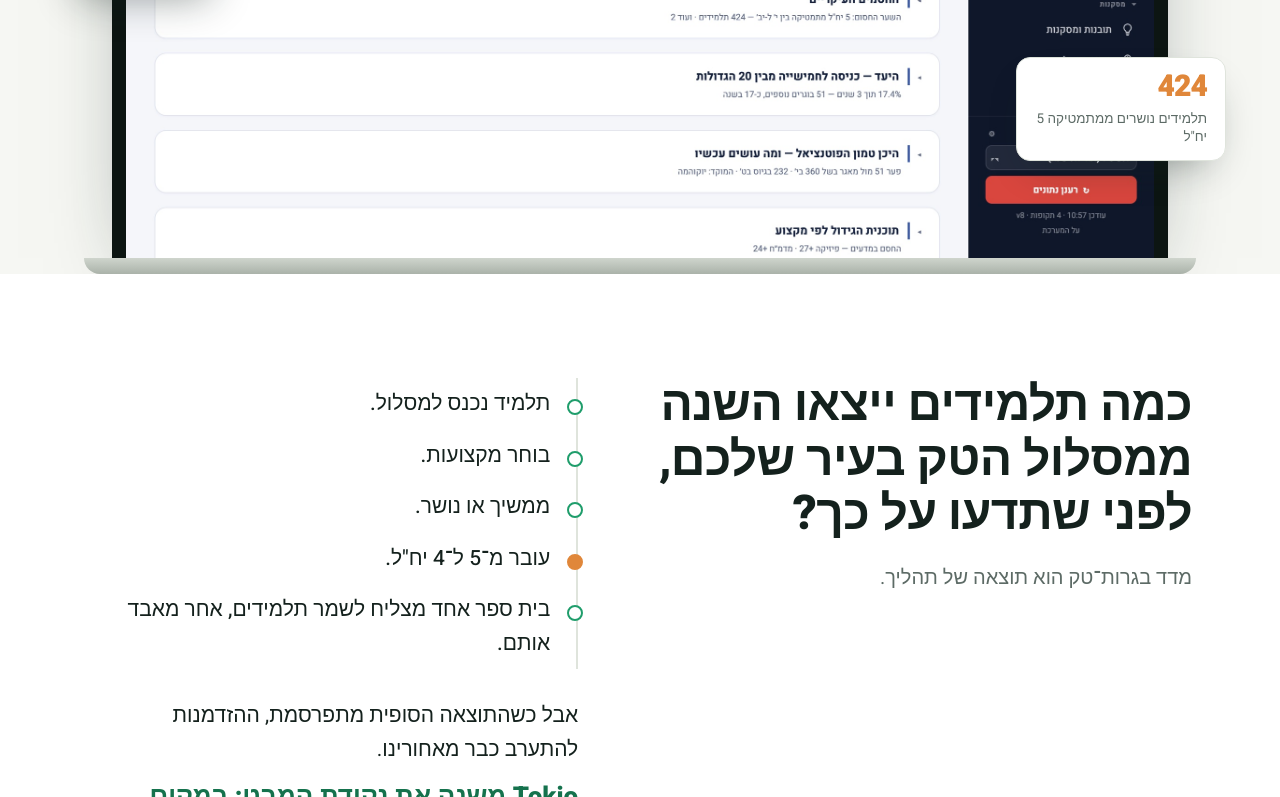
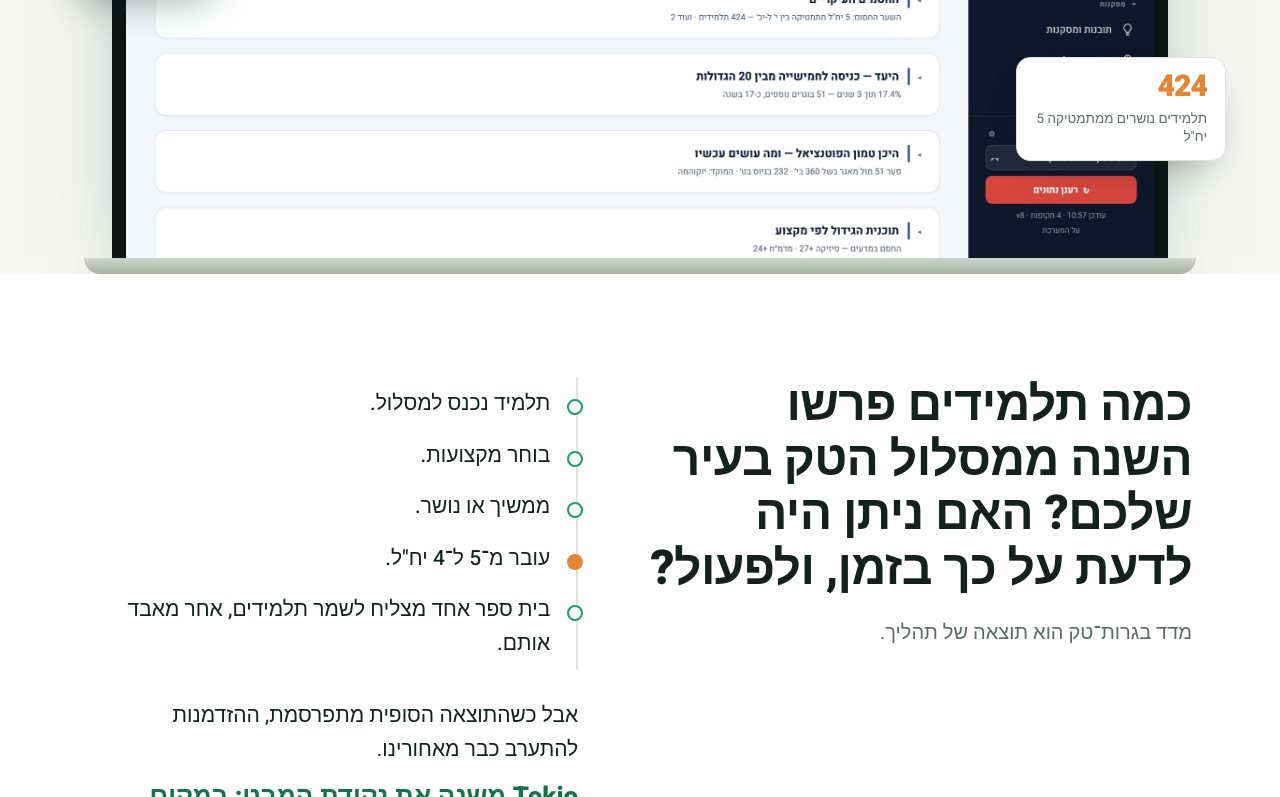
Before and after one commit to ramishaked/TokioTechDashboard, a website: page about.html in a window 1280 px wide. Shown: the part 1075-1872 px from the top of the page. Drawn offline with Linux system fonts and the light colour scheme.

Commit message:
about: problem headline per owner wording
Co-Authored-By: Claude Fable 5.1 <noreply@anthropic.com>

```diff
--- a/about.html
+++ b/about.html
@@ -71,6 +71,7 @@ h2{font-size:clamp(30px,4vw,48px);max-width:20ch;}
 
 /* 2 problem */
 .problem{background:var(--white);}
+.problem h2{max-width:24ch;}
 .problem .grid{display:grid;grid-template-columns:1.05fr .95fr;gap:72px;align-items:start;}
 .steps{list-style:none;border-inline-start:2px solid var(--line);padding-inline-start:26px;}
 .steps li{position:relative;font-size:21px;font-weight:500;padding:9px 0;}
@@ -307,7 +308,7 @@ footer .demo{display:block;margin-top:14px;font-size:15px;color:#9fb3ac;}
   <div class="wrap">
     <div class="grid">
       <div class="rv">
-        <h2>כמה תלמידים ייצאו השנה ממסלול הטק בעיר שלכם, לפני שתדעו על כך?</h2>
+        <h2>כמה תלמידים פרשו השנה ממסלול הטק בעיר שלכם? האם ניתן היה לדעת על כך בזמן, ולפעול?</h2>
         <p class="lede">מדד בגרות־טק הוא תוצאה של תהליך.</p>
       </div>
       <div class="rv">
```
